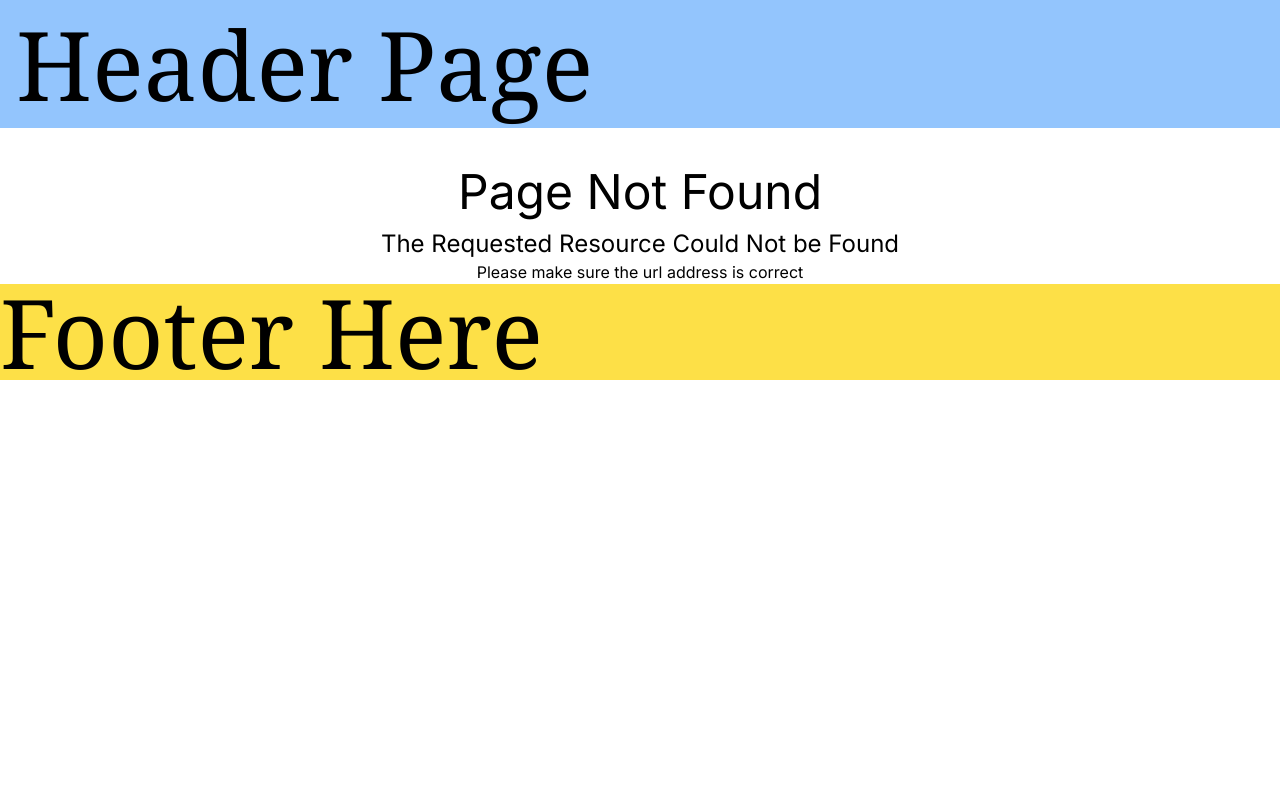
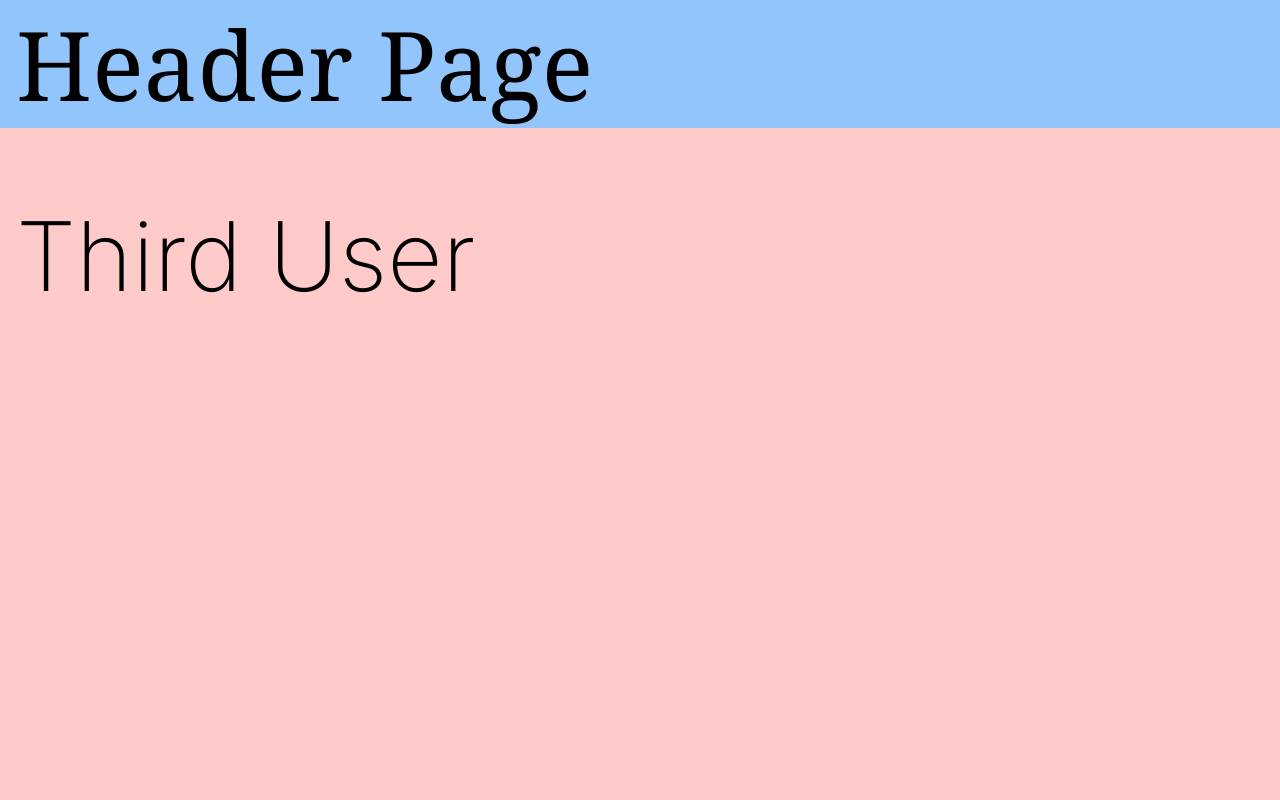
Before and after one commit to TomaszSarmata/nextjs-practice, a Next.js app: page /users/thirduser in a window 1280 px wide. Before the commit this address had no page. Shown: the top 800 px of the page. Built offline with nearby package versions, Linux system fonts and the light colour scheme.

Commit message:
add route group layout to exclude one user from custom layout within the url segment

```diff
--- /dev/null
+++ b/src/app/users/thirduser/page.tsx
@@ -0,0 +1,9 @@
+import React from 'react';
+
+export default function ThirdUser() {
+  return (
+    <div className="bg-red-200 h-screen">
+      <h1 className="p-4 pt-20 text-8xl font-extralight">Third User</h1>
+    </div>
+  );
+}
```
Also changed, not shown: src/app/users/(userslayout)/firstuser/page.tsx (renamed from src/app/users/firstuser/page.tsx), src/app/users/(userslayout)/layout.tsx (renamed from src/app/users/layout.tsx), src/app/users/(userslayout)/seconduser/page.tsx (renamed from src/app/users/seconduser/page.tsx).
